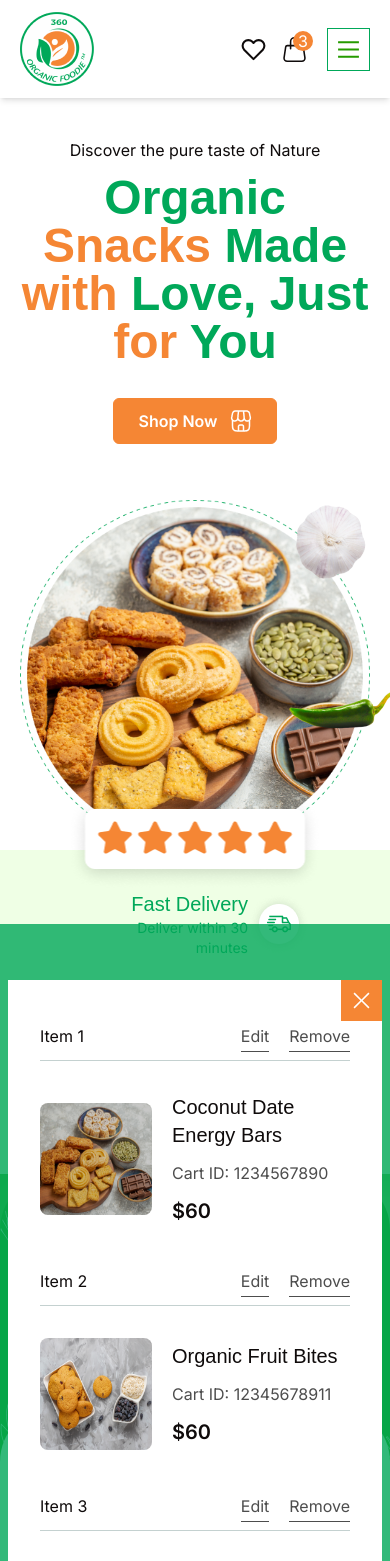
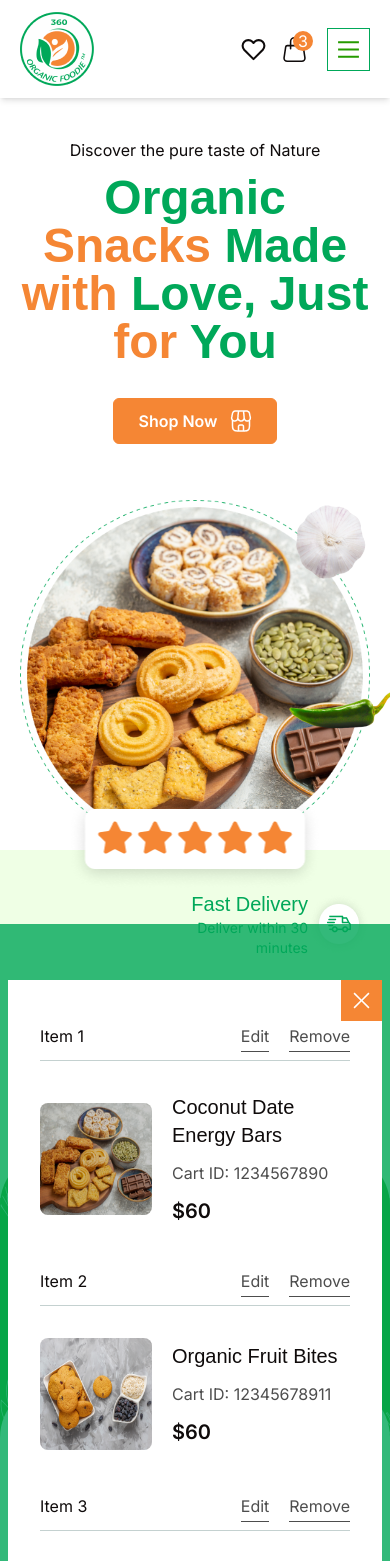
Before and after one commit to blossomobasi/organic_foodie_ecommerce, a React (Vite) app: page / in a window 390 px wide. Shown: the top 1561 px of the page. Built offline with nearby package versions, Linux system fonts and the light colour scheme; a web font is replaced by a local one.

Commit message:
Fix spacing for mobile

```diff
--- a/src/components/HomeMain.tsx
+++ b/src/components/HomeMain.tsx
@@ -58,8 +58,8 @@ const HomeMain = () => {
                     </div>
                 </div>
 
-                <div className="flex justify-end px-20 py-10 max-w-[110rem] w-full md:bg-transparent bg-primaryGreen-100">
-                    <div className="flex md:flex-row flex-col  items-end md:text-start text-end md:w-fit w-full md:space-x-10 space-y-5 md:text-white text-primaryGreen-700">
+                <div className="flex justify-end md:px-20 px-5 pt-10 sm:pb-10 pb-16 max-w-[110rem] w-full md:bg-transparent bg-primaryGreen-100">
+                    <div className="flex md:flex-row flex-col items-end md:text-start text-end md:w-fit w-full md:space-x-10 space-y-5 md:text-white text-primaryGreen-700">
                         <div className="flex items-center md:flex-row flex-row-reverse">
                             <img src={FastDelivery} alt="Fast Delivery" />
                             <div>
@@ -92,7 +92,7 @@ const HomeMain = () => {
             </div>
 
             <div
-                className="shadow-2xl relative bg-primaryGreen-400 rounded-t-[3.5rem] h-[18rem] md:pt-20 pt-5 pb-20 px-5 flex flex-col justify-center"
+                className="shadow-2xl sm:-mt-0 -mt-12 relative bg-primaryGreen-400 rounded-t-[3.5rem] h-[18rem] md:pt-20 pt-5 pb-20 px-5 flex flex-col justify-center"
                 style={{
                     backgroundImage: `url(${GreenDesign})`,
                     boxShadow: "5rem 5rem 5rem 5rem rgba(255,255,255, 0.4)",
```
